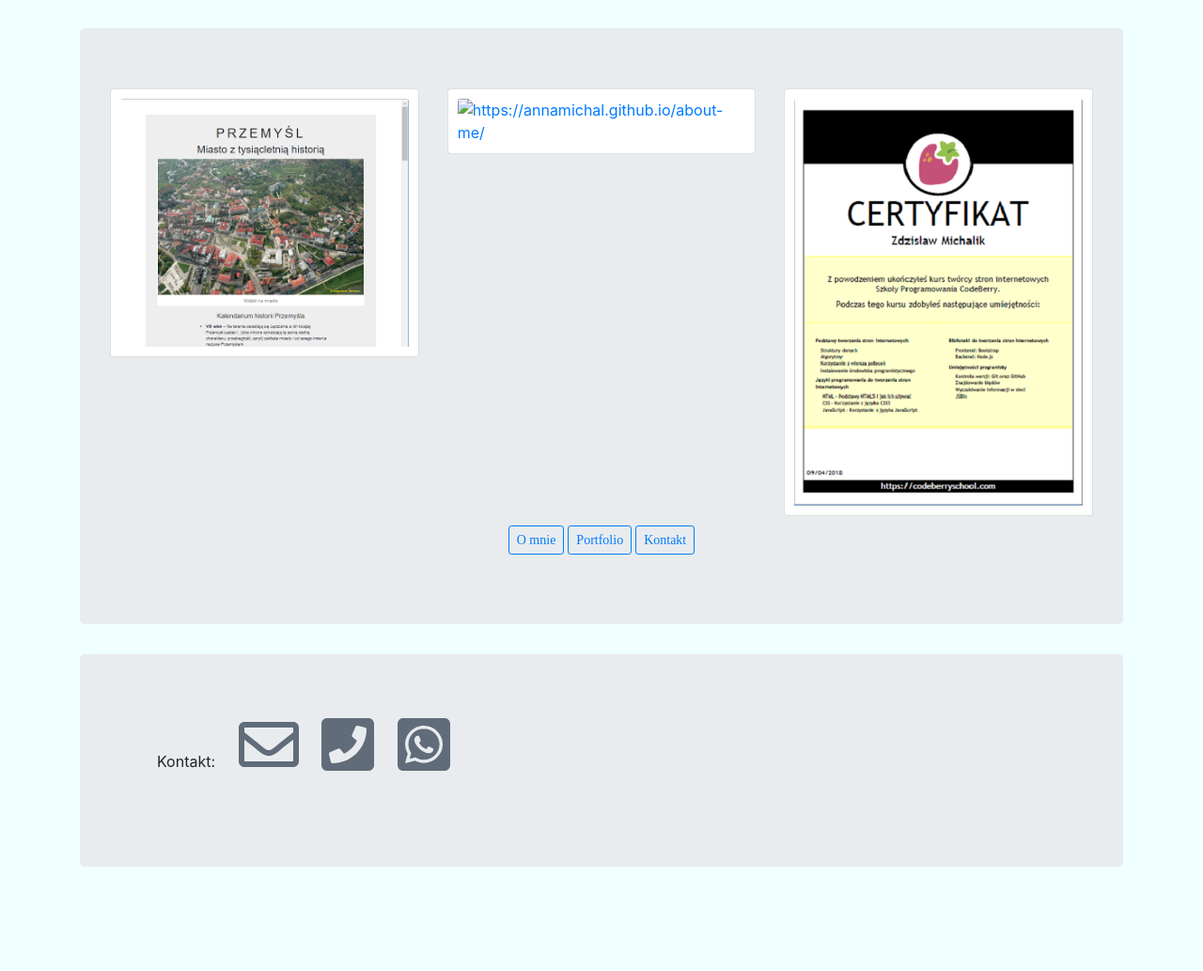
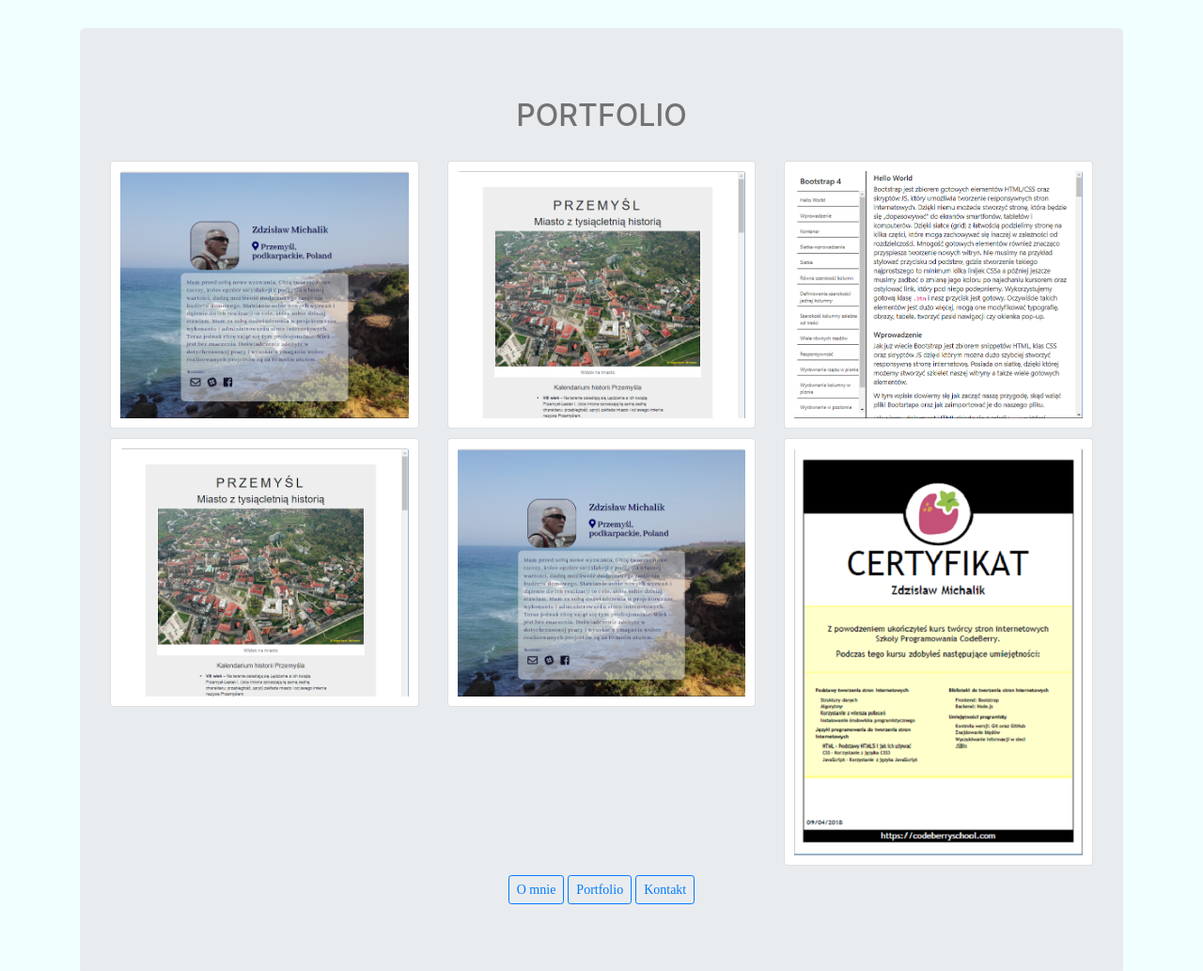
Before and after one commit to annamichal/O_mnie, a plain HTML site: page index.html in a window 1280 px wide. Shown: the part 407-1440 px from the top of the page at 94% size. Before the commit the page ends 1361 px from the top, so only its background shows below. Drawn offline with nearby package versions, Linux system fonts and the light colour scheme.

Commit message:
Add files via upload

```diff
--- a/css/strona.css
+++ b/css/strona.css
@@ -75,3 +75,16 @@
 .card {
 	padding: 10px;
 }
+h2 {
+	text-align: center;
+	color: #737373;
+	padding: 10px;
+}
+
+
+
+
+
+.portfolio {
+	margin-top: 10px;
+}
--- a/index.html
+++ b/index.html
@@ -15,8 +15,6 @@
 	<!--Odwołnanie do css-->
 	<link rel="stylesheet" href="css/strona.css">
 
-	<!-- Dodawanie favicon - 16x16 px plik png -->
-	<!--<link rel="shortcut icon" type="image/x-icon" href="https://orange.codeberryschool.com/content/images/project-assets/wedding-landing-favicon.png"> -->
 	<title>Portfolio</title>
 </head>
 
@@ -44,20 +42,38 @@
 			</div>
 		</div>
 		<div id="portfolio" class="jumbotron">
+		<h2>PORTFOLIO</h2>
 			<div class="row justify-content-center">
 				<div class="col-10 col-md-4">
-					<div class="card">
+					<div class="card portfolio">
+						<a href="https://annamichal.github.io/about-me/" target="_blank"><img class="card-img-top" title="https://annamichal.github.io/about-me/" src="assets/annamichal.github.io_about_me.png" alt="https://annamichal.github.io/about-me/"></a>
+					</div>
+				</div>
+				<div class="col-10 col-md-4">
+					<div class="card portfolio">
 						<a href="https://annamichal.github.io/Przemysl/" target="_blank"><img class="card-img-top" title="https://annamichal.github.io/Przemysl/" src="assets/annamichal.github.io_Przemysl.png" alt="https://annamichal.github.io/Przemysl/"></a>
 					</div>
 				</div>
 				<div class="col-10 col-md-4">
-					<div class="card">
-						<a href="https://annamichal.github.io/about-me/" target="_blank"><img class="card-img-top" title="https://annamichal.github.io/about-me/" src="assets/annamichal.github.ioabout_me.png" alt="https://annamichal.github.io/about-me/"></a>
+					<div class="card portfolio">
+						<a href="https://annamichal.github.io/Dokumentacja/" target="_blank"><img class="card-img-top" title="https://annamichal.github.io/Dokumentacja/" src="assets/annamichal.github.io_Dokumentacja.png" alt="https://annamichal.github.io/Dokumentacja/"></a>
+						</div>
+				</div>
+			</div>
+				<div class="row justify-content-center">
+					<div class="col-10 col-md-4">
+						<div class="card portfolio">
+							<a href="https://annamichal.github.io/Ankieta/" target="_blank"><img class="card-img-top" title="https://annamichal.github.io/Ankieta/" src="assets/annamichal.github.io_Przemysl.png" alt="https://annamichal.github.io/Ankieta/"></a>
 						</div>
 					</div>
 					<div class="col-10 col-md-4">
-					<div class="card">
-						<img class="card-img-top" src="assets/Certificate.png" alt="Certyfikat">
+						<div class="card portfolio">
+							<a href="https://annamichal.github.io/Firma/" target="_blank"><img class="card-img-top" title="https://annamichal.github.io/Firma/" src="assets/annamichal.github.io_about_me.png" alt="https://annamichal.github.io/Firma/"></a>
+						</div>
+					</div>
+					<div class="col-10 col-md-4">
+						<div class="card portfolio">
+							<img class="card-img-top" src="assets/Certificate.png" alt="Certyfikat CodeBerry" title="Certyfikat CodeBerry">
 						</div>
 					</div>
 					<div class="row links">
```
Lines whose indentation alone changed are shown as unchanged.
